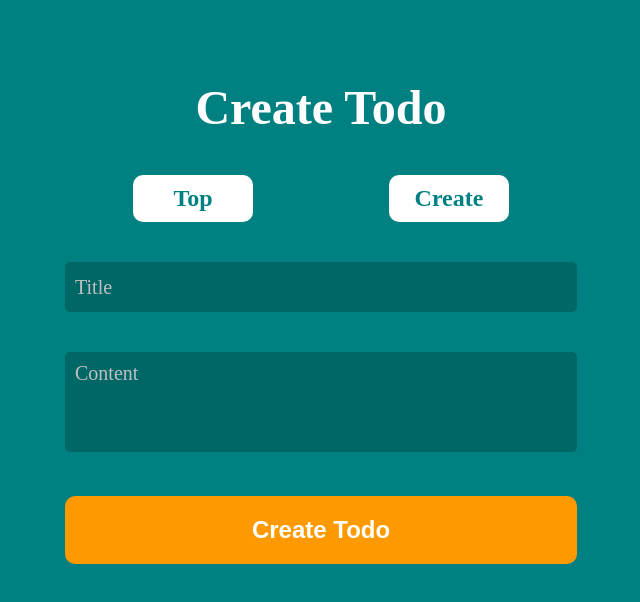
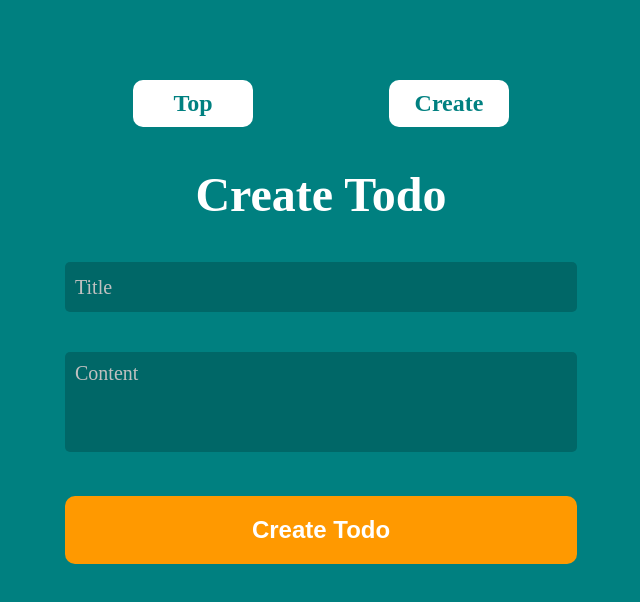
Before and after one commit to nogi369/react-output-router, a React (Vite) app: page /react-output-router/create in a window 1280 px wide. Shown: the top 602 px of the page, without its empty margins (319-959 px from the left). Built offline with nearby package versions, Linux system fonts and the light colour scheme.

Commit message:
update: base layout

```diff
--- a/src/components/organisms/BaseLayout/index.jsx
+++ b/src/components/organisms/BaseLayout/index.jsx
@@ -3,10 +3,10 @@ import styles from "./styles.module.css";
 
 export const BaseLayout = ({ children, title }) => (
   <div className={styles.container}>
-    <h1 className={styles.title}>{title}</h1>
     <section className={styles.common}>
       <Navigation />
     </section>
+    <h1 className={styles.title}>{title}</h1>
     {children}
   </div>
 );
```
